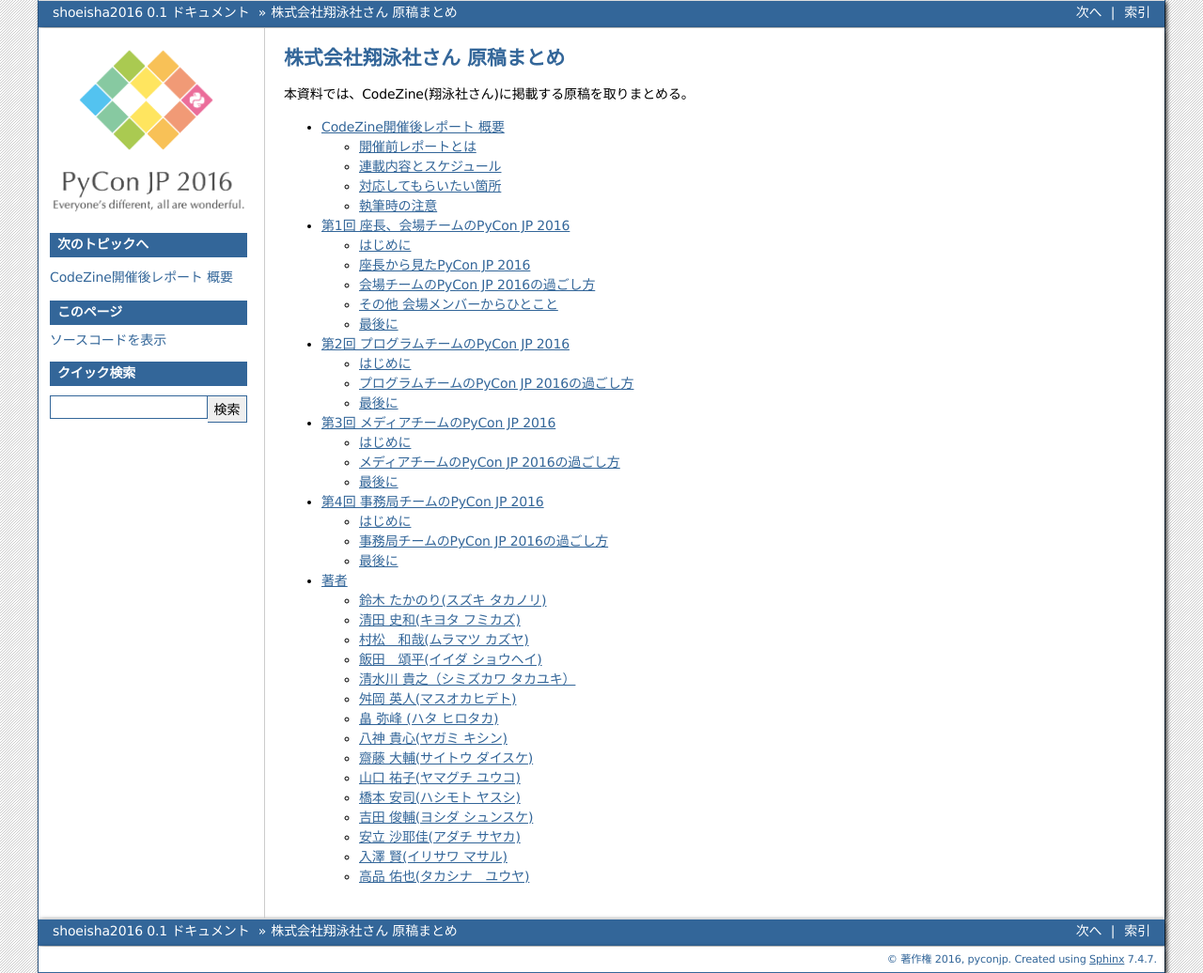
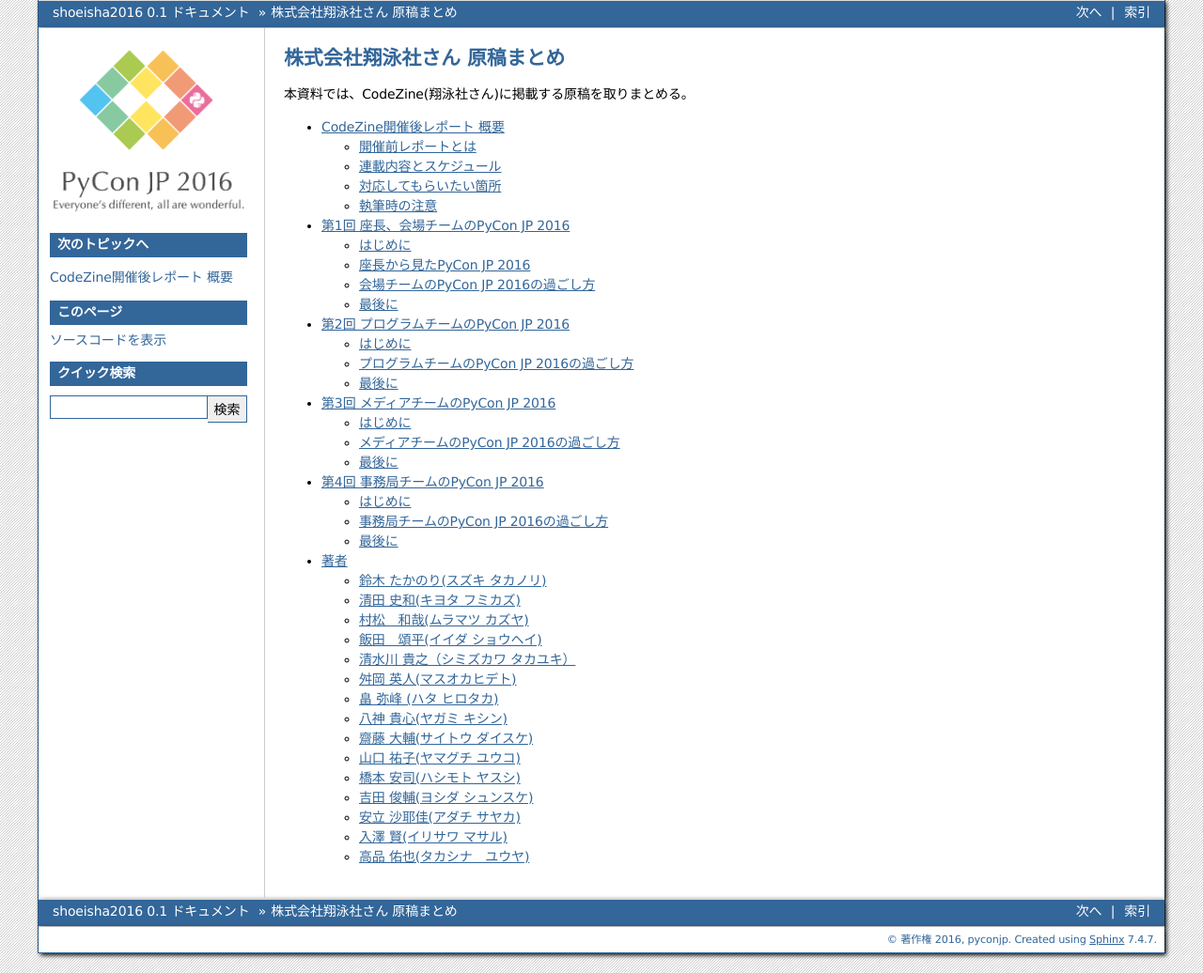
Before and after one commit to pyconjp/shoeisha2016, a Sphinx documentation site: the page built from source/index.rst, in a window 1280 px wide. Shown: the whole page at 94% size. Built offline with Sphinx 7.4.7, drawn with Linux system fonts in a browser that asks for light colours.

Commit message:
微調整

```diff
--- a/source/afterreport_01_venue.rst
+++ b/source/afterreport_01_venue.rst
@@ -119,7 +119,7 @@ Information
 
 　会場チームとしてはおおよそ毎月1回の作業日を設け、顔を突き合わせて作業を行ってきました。作業場所はどうしても東京都内になってしまうため、自宅が近くないメンバーは Google Hangouts や Slack などを利用して作業日に参加していました。今年は北海道、栃木県、静岡県、福岡県、台湾といった様々な地域からスタッフが参加していたのですが、特に大きな支障もなかったように思います。(入澤)
 
-その他 会場メンバーからひとこと
+最後に
 =========================================
 
 　僕たちスタッフの PyCon JP 2016 が終わろうとしています。PyCon JP には何度か参加してきましたが、今年は僕にとって初めてのスタッフ参加でした。
@@ -129,9 +129,3 @@ Information
 　そして今回、とてもフランクに迎えてくれたスタッフの皆さん、こういった形で一緒に仕事ができたことを光栄に思っています。皆それぞれに個性的かつパワフルで、2016年の大切な記憶となりました。
 
 　最後になりますが、PyCon JP 2017 が開催されたそのときは、またパーティー会場で皆様とご挨拶できることを楽しみにしています。(入澤)
-
-
-最後に
-=========
-執筆担当: 会場チームメンバー
-骨子: `SAR-1266 <https://pyconjp.atlassian.net/browse/SAR-1266>`_
```
Also changed, not shown: other parts of source/afterreport_01_venue.rst (+1 -1 lines).
